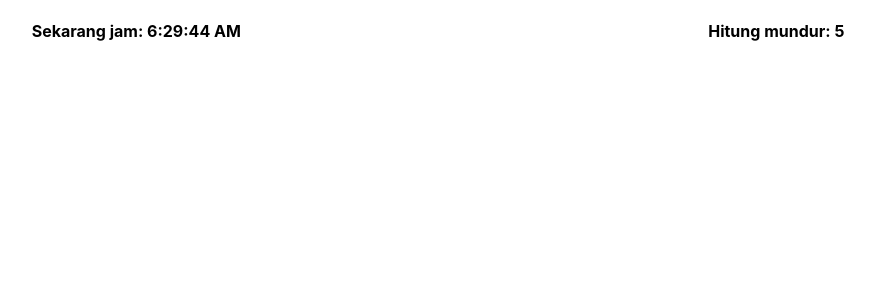
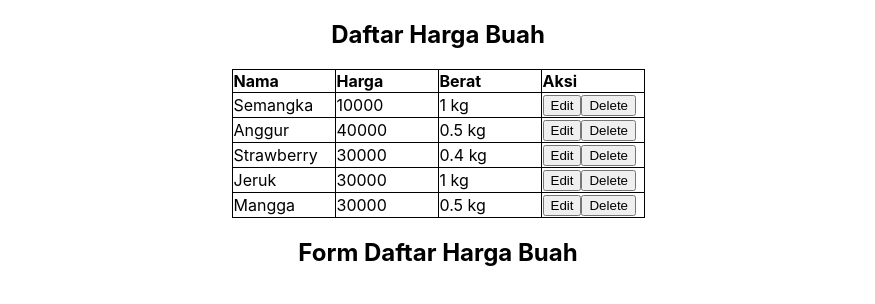
Before and after one commit to tengkuroman/learn-react, a React (Create React App) app in the folder react-app/: page / in a window 1280 px wide. Shown: the top 304 px of the page, without its empty margins (202-1077 px from the left). Built offline with nearby package versions, Linux system fonts and the light colour scheme.

Commit message:
Create component FruitListWithForm

```diff
--- a/react-app/src/App.js
+++ b/react-app/src/App.js
@@ -4,6 +4,7 @@ import { About } from './page-1/About';
 import FruitList from './page-1/FruitList';
 import CardList from './page-1/CardList';
 import Timer from './page-2/Timer';
+import FruitListWithForm from './page-2/FruitListWithForm';
 
 let dataHargaBuah = [
   { nama: 'Semangka', harga: 10000, berat: 1000 },
@@ -19,7 +20,8 @@ function App() {
       {/* <About />
       <FruitList data={dataHargaBuah} />
       <CardList /> */}
-      <Timer start={10} />
+      {/* <Timer start={10} /> */}
+      <FruitListWithForm data={dataHargaBuah} />
     </div>
   );
 }
--- /dev/null
+++ b/react-app/src/page-2/FruitListWithForm.js
@@ -0,0 +1,72 @@
+import React from 'react';
+import { Title } from '../page-1/About';
+
+class FruitListWithForm extends React.Component {
+  constructor(props) {
+    super(props);
+    this.state = {
+      data: this.props.data,
+      nama: '',
+      harga: '',
+      berat: '',
+      index: -1,
+    };
+
+    this.handleDelete = this.handleDelete.bind(this);
+  }
+
+  handleDelete(event) {
+    let value = event.target.value;
+    let data = this.state.data.filter((val, idx) => idx != value);
+    this.setState({ data });
+  }
+
+  render() {
+    return (
+      <div>
+        <Title text='Daftar Harga Buah' />
+        <table style={{ margin: '0 auto' }}>
+          <thead>
+            <tr className='table-buah'>
+              <td>
+                <b>Nama</b>
+              </td>
+              <td>
+                <b>Harga</b>
+              </td>
+              <td>
+                <b>Berat</b>
+              </td>
+              <td>
+                <b>Aksi</b>
+              </td>
+            </tr>
+          </thead>
+          <tbody>
+            {this.state.data.map((buah, index) => {
+              return (
+                <tr className='table-buah'>
+                  <td>{buah.nama}</td>
+                  <td>{buah.harga}</td>
+                  <td>{`${buah.berat / 1000} kg`}</td>
+                  <td>
+                    <button onClick={this.handleEdit} value={index}>
+                      Edit
+                    </button>
+                    <button onClick={this.handleDelete} value={index}>
+                      Delete
+                    </button>
+                  </td>
+                </tr>
+              );
+            })}
+          </tbody>
+        </table>
+
+        <Title text='Form Daftar Harga Buah' />
+      </div>
+    );
+  }
+}
+
+export default FruitListWithForm;
```
